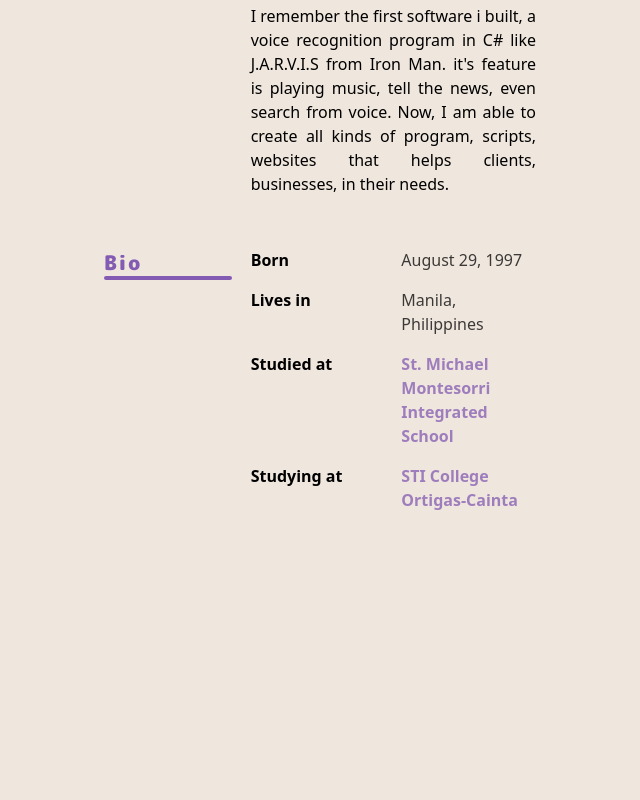
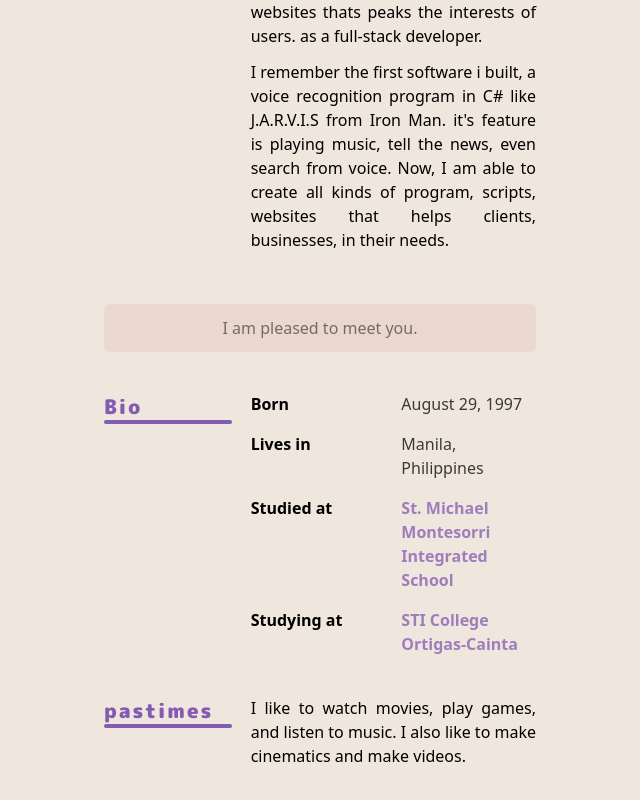
Before and after one commit to leogadil/website, a Next.js app: page / in a window 1280 px wide. Shown: the part 344-1144 px from the top of the page, without its empty margins (320-960 px from the left). Before the commit the page ends 896 px from the top, so only its background shows below. Built offline with nearby package versions, Linux system fonts and the light colour scheme.

Commit message:
added a little text

```diff
--- a/pages/index.tsx
+++ b/pages/index.tsx
@@ -16,7 +16,7 @@ const Home: NextPage = () => {
   if(!mounted) return null
   return (
     <div className="w-screen h-screen flex flex-col">
-		<nav className="w-screen px-3" >
+		<nav className="w-screen px-3 fixed backdrop-filter backdrop-blur-2xl" >
 			<div className="p-4 max-w-3xl mx-auto flex flex-row justify-between">
 				<div className="flex flex-row items-center">
 					{/* <img src="/vercel.svg" className="h-12" /> */}
@@ -35,7 +35,7 @@ const Home: NextPage = () => {
 				</div>
 			</div>
 		</nav>
-		<main className="w-screen max-w-lg mx-auto  flex-1 flex flex-col items-center justify-center">
+		<main className="w-screen max-w-lg mx-auto mt-32 flex-1 flex flex-col items-center justify-center">
 			{/* <div className="h-96 px-10">
 			</div> */}
 			<div className="px-10 w-full">
@@ -55,11 +55,22 @@ const Home: NextPage = () => {
 				"Hello, I'm Jann Leo Gadil, a full-stack developer based in Manila. I like creating scripts, programs, and websites thats peaks the interests of users. as a full-stack developer.",
 				"I remember the first software i built, a voice recognition program in C# like J.A.R.V.I.S from Iron Man. it's feature is playing music, tell the news, even search from voice. Now, I am able to create all kinds of program, scripts, websites that helps clients, businesses, in their needs."
 			]} />
+			<div className="px-10 w-full">
+				<div className="dark:bg-th-light-dark bg-th-light-light w-full rounded-md mb-10 px-4 py-3 flex sm:flex-row flex-col-reverse">
+					<div className="flex-1 flex flex-row justify-center">
+						<h1 className="opacity-50">I am pleased to meet you.</h1>
+					</div>
+
+				</div>
+			</div>
 			<Biography title="Bio" description={[
 				['Born', 'August 29, 1997'],
 				['Lives in', 'Manila, Philippines'],
 				['Studied at', <Link link="https://www.facebook.com/St-Michael-Montessori-Integrated-School-230990113578947/" text="St. Michael Montesorri Integrated School"/>],
 				['Studying at', <Link link="https://www.sti.edu/" text="STI College Ortigas-Cainta" />],
+			]} />
+			<Description title="pastimes" description={[
+				"I like to watch movies, play games, and listen to music. I also like to make cinematics and make videos.",
 			]} />
 		</main>
 
```
